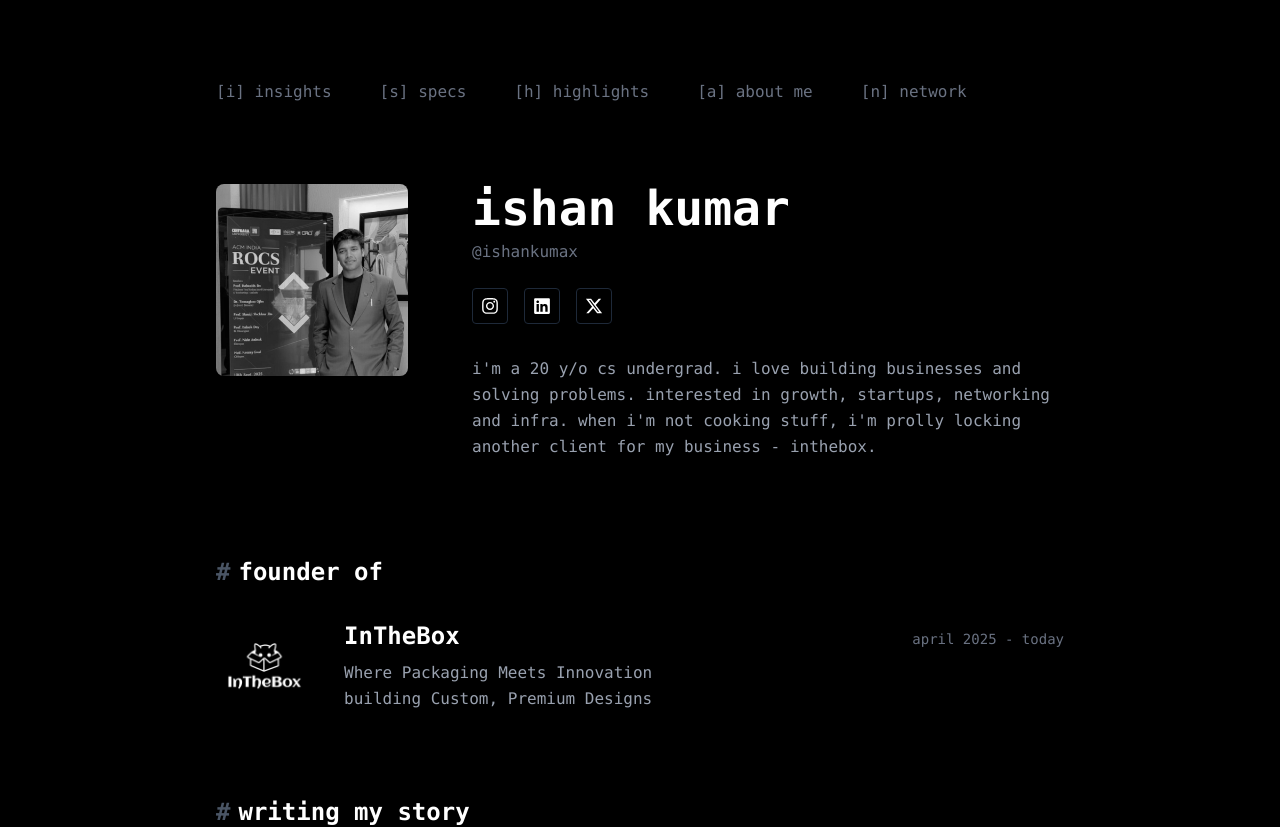
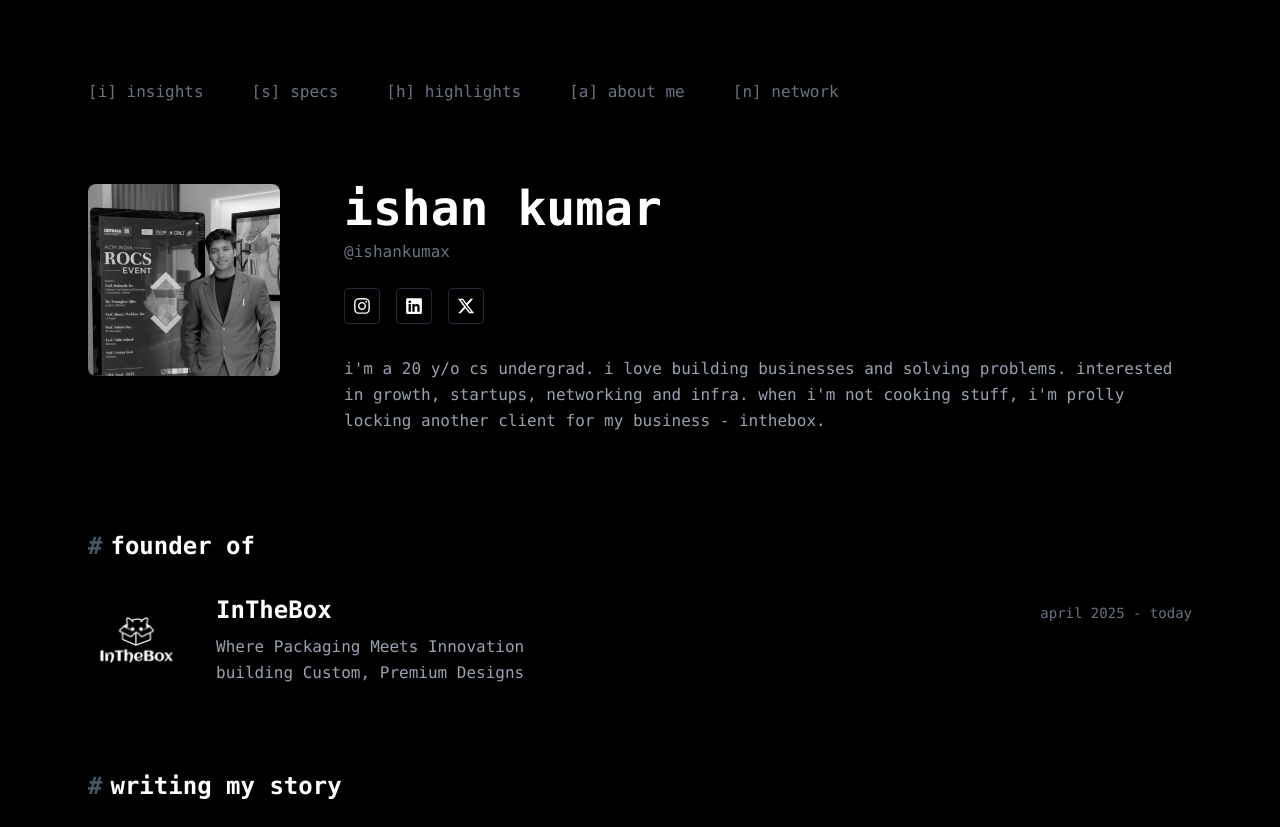
Before and after one commit to ishankumax/portfolio, a React (Vite) app: page / in a window 1280 px wide. Shown: the top 827 px of the page. Built offline with nearby package versions, Linux system fonts and the light colour scheme.

Commit message:
resized the home page

```diff
--- a/src/App.jsx
+++ b/src/App.jsx
@@ -5,7 +5,6 @@ import Home from './components/Home'
 import Specs from './components/Specs'
 import About from './components/About'
 import Insights from './components/Insights'
-import { Analytics } from "@vercel/analytics/next"
 
 function App() {
   return (
--- a/src/components/About.jsx
+++ b/src/components/About.jsx
@@ -4,7 +4,7 @@ import { Link } from 'react-router-dom'
 function About() {
   return (
     <div className="min-h-screen bg-black text-white font-mono">
-      <div className="max-w-3xl mx-auto px-6 py-12 md:py-20">
+      <div className="max-w-5xl mx-auto px-6 py-12 md:py-20">
 
         {/* Back to Home */}
         <Link to="/" className="text-gray-500 hover:text-white transition-colors mb-12 inline-block">
--- a/src/components/Hero.jsx
+++ b/src/components/Hero.jsx
@@ -30,7 +30,7 @@ function Hero() {
           </a>
         </div>
 
-        <p className="text-gray-400 leading-relaxed text-sm md:text-base max-w-2xl">
+        <p className="text-gray-400 leading-relaxed text-sm md:text-base max-w-4xl">
           i'm a 20 y/o cs undergrad. i love building businesses and solving problems. interested in growth, startups, networking and infra. when i'm not cooking stuff, i'm prolly locking another client for my business - inthebox.
         </p>
       </div>
--- a/src/components/Home.jsx
+++ b/src/components/Home.jsx
@@ -22,7 +22,7 @@ function Home() {
 
   return (
     <div className="min-h-screen bg-black text-white font-mono selection:bg-white selection:text-black">
-      <div className="max-w-4xl mx-auto px-6 py-12 md:py-20">
+      <div className="max-w-6xl mx-auto px-6 py-12 md:py-20">
         <Navbar />
         <Hero />
         <FounderOf />
--- a/src/components/Insights.jsx
+++ b/src/components/Insights.jsx
@@ -4,7 +4,7 @@ import { Link } from 'react-router-dom'
 function Insights() {
   return (
     <div className="min-h-screen bg-black text-white font-mono flex flex-col">
-      <div className="max-w-4xl mx-auto px-6 py-12 md:py-20 w-full">
+      <div className="max-w-6xl mx-auto px-6 py-12 md:py-20 w-full">
 
         {/* Back to Home */}
         <Link to="/" className="text-gray-500 hover:text-white transition-colors mb-12 inline-block">
--- a/src/components/Specs.jsx
+++ b/src/components/Specs.jsx
@@ -4,7 +4,7 @@ import { Link } from 'react-router-dom'
 function Specs() {
   return (
     <div className="min-h-screen bg-black text-white font-mono">
-      <div className="max-w-4xl mx-auto px-6 py-12 md:py-20">
+      <div className="max-w-6xl mx-auto px-6 py-12 md:py-20">
 
         {/* Back to Home */}
         <Link to="/" className="text-gray-500 hover:text-white transition-colors mb-12 inline-block">
--- a/vite.config.js
+++ b/vite.config.js
@@ -1,8 +1,10 @@
 import { defineConfig } from 'vite'
 import tailwindcss from '@tailwindcss/vite'
+import react from '@vitejs/plugin-react'
 
 export default defineConfig({
   plugins: [
+    react(),
     tailwindcss(),
   ],
 })
```
